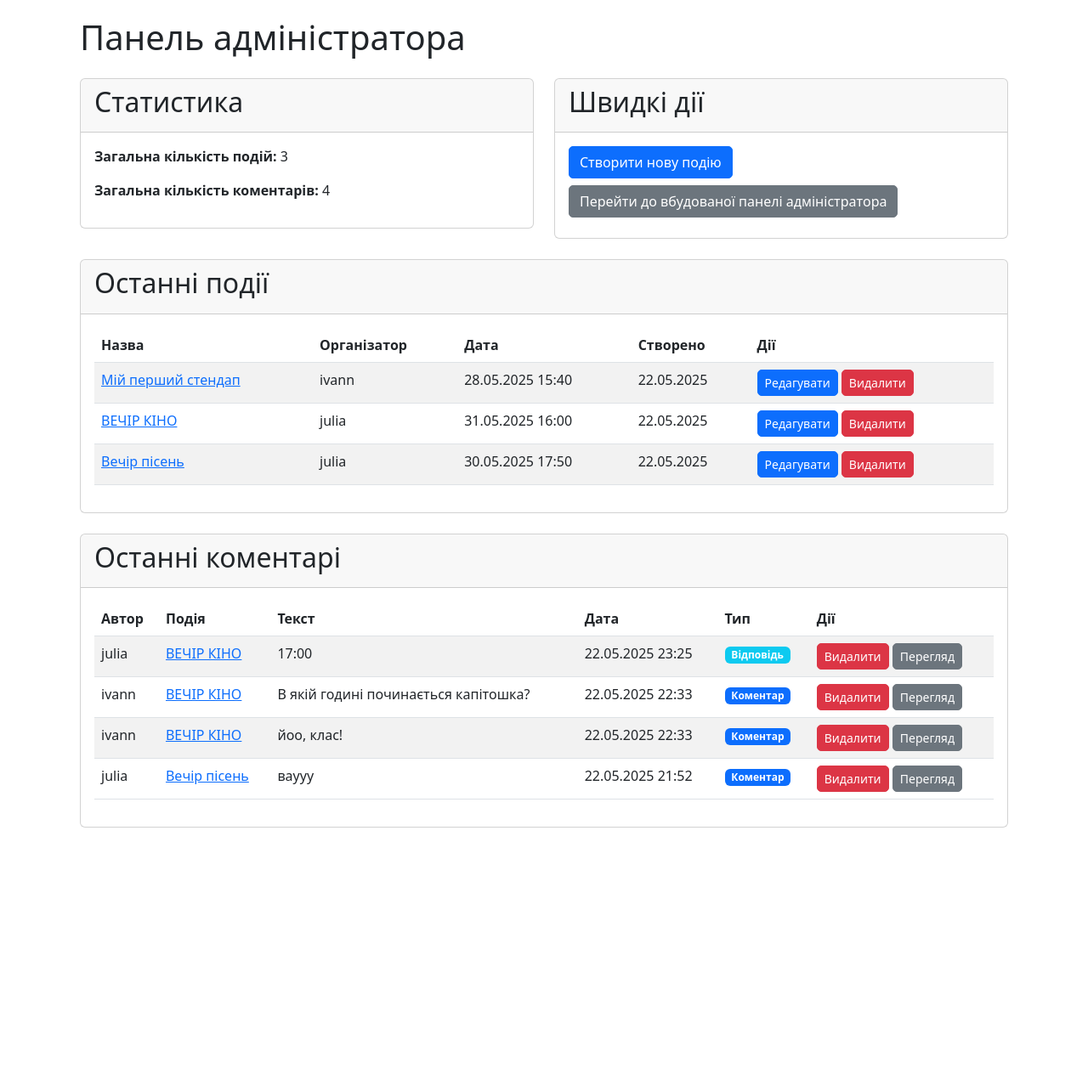
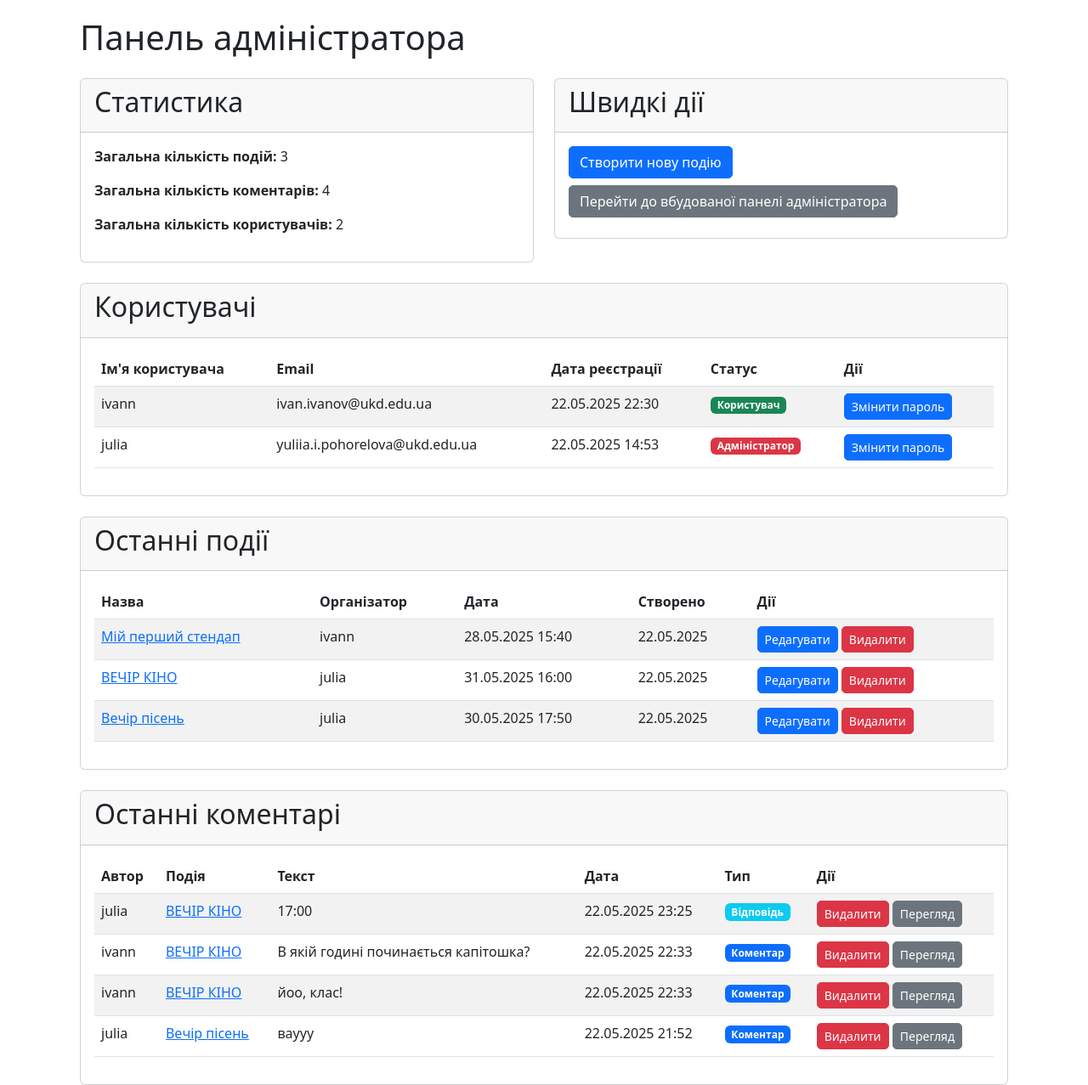
Before and after one commit to pohorelova-julia/ppz-project, a Django app: page /admin-dashboard/ in a window 1280 px wide. Shown: the part 56-1333 px from the top of the page at 85% size. Before the commit the page ends 1030 px from the top, so only its background shows below. Run offline with Django 4.2, Linux system fonts and the light colour scheme; a user stored in the database is signed in; data comes from the database, SQL or seed files in the repository.

Commit message:
Update dashboard.html

```diff
--- a/templates/admin/dashboard.html
+++ b/templates/admin/dashboard.html
@@ -15,6 +15,7 @@
                 <div class="card-body">
                     <p><strong>Загальна кількість подій:</strong> {{ events|length }}</p>
                     <p><strong>Загальна кількість коментарів:</strong> {{ comments|length }}</p>
+                    <p><strong>Загальна кількість користувачів:</strong> {{ users|length }}</p>
                 </div>
             </div>
         </div>
@@ -28,6 +29,52 @@
                     <a href="{% url 'event_create' %}" class="btn btn-primary mb-2">Створити нову подію</a>
                     <a href="/admin/" class="btn btn-secondary mb-2">Перейти до вбудованої панелі адміністратора</a>
                 </div>
+            </div>
+        </div>
+    </div>
+
+    <div class="card mb-4">
+        <div class="card-header">
+            <h2>Користувачі</h2>
+        </div>
+        <div class="card-body">
+            <div class="table-responsive">
+                <table class="table table-striped">
+                    <thead>
+                        <tr>
+                            <th>Ім'я користувача</th>
+                            <th>Email</th>
+                            <th>Дата реєстрації</th>
+                            <th>Статус</th>
+                            <th>Дії</th>
+                        </tr>
+                    </thead>
+                    <tbody>
+                        {% for user in users %}
+                        <tr>
+                            <td>{{ user.username }}</td>
+                            <td>{{ user.email }}</td>
+                            <td>{{ user.date_joined|date:"d.m.Y H:i" }}</td>
+                            <td>
+                                {% if user.is_superuser %}
+                                <span class="badge bg-danger">Адміністратор</span>
+                                {% elif user.is_staff %}
+                                <span class="badge bg-warning">Персонал</span>
+                                {% else %}
+                                <span class="badge bg-success">Користувач</span>
+                                {% endif %}
+                            </td>
+                            <td>
+                                <a href="{% url 'admin_change_password' user.id %}" class="btn btn-sm btn-primary">Змінити пароль</a>
+                            </td>
+                        </tr>
+                        {% empty %}
+                        <tr>
+                            <td colspan="5" class="text-center">Немає користувачів</td>
+                        </tr>
+                        {% endfor %}
+                    </tbody>
+                </table>
             </div>
         </div>
     </div>
```
